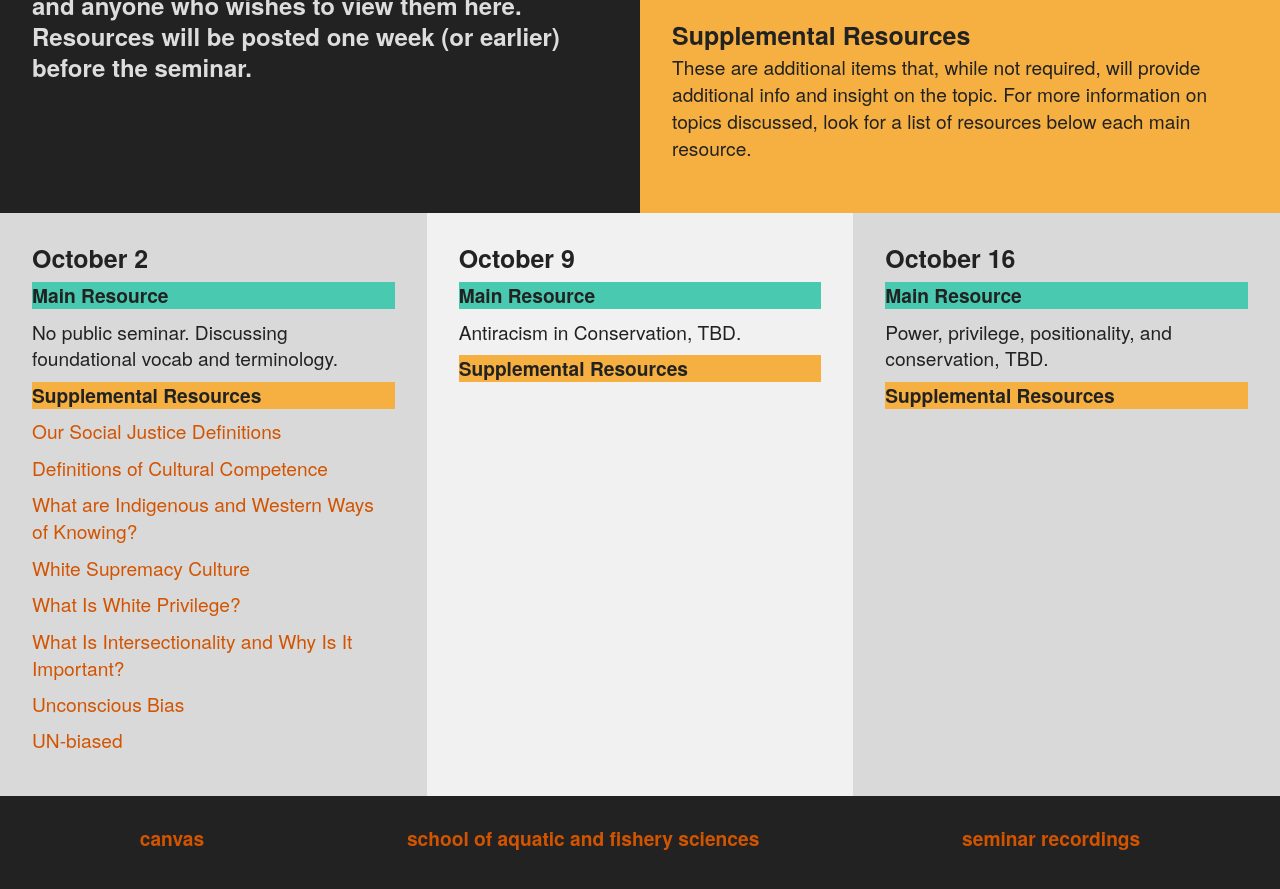
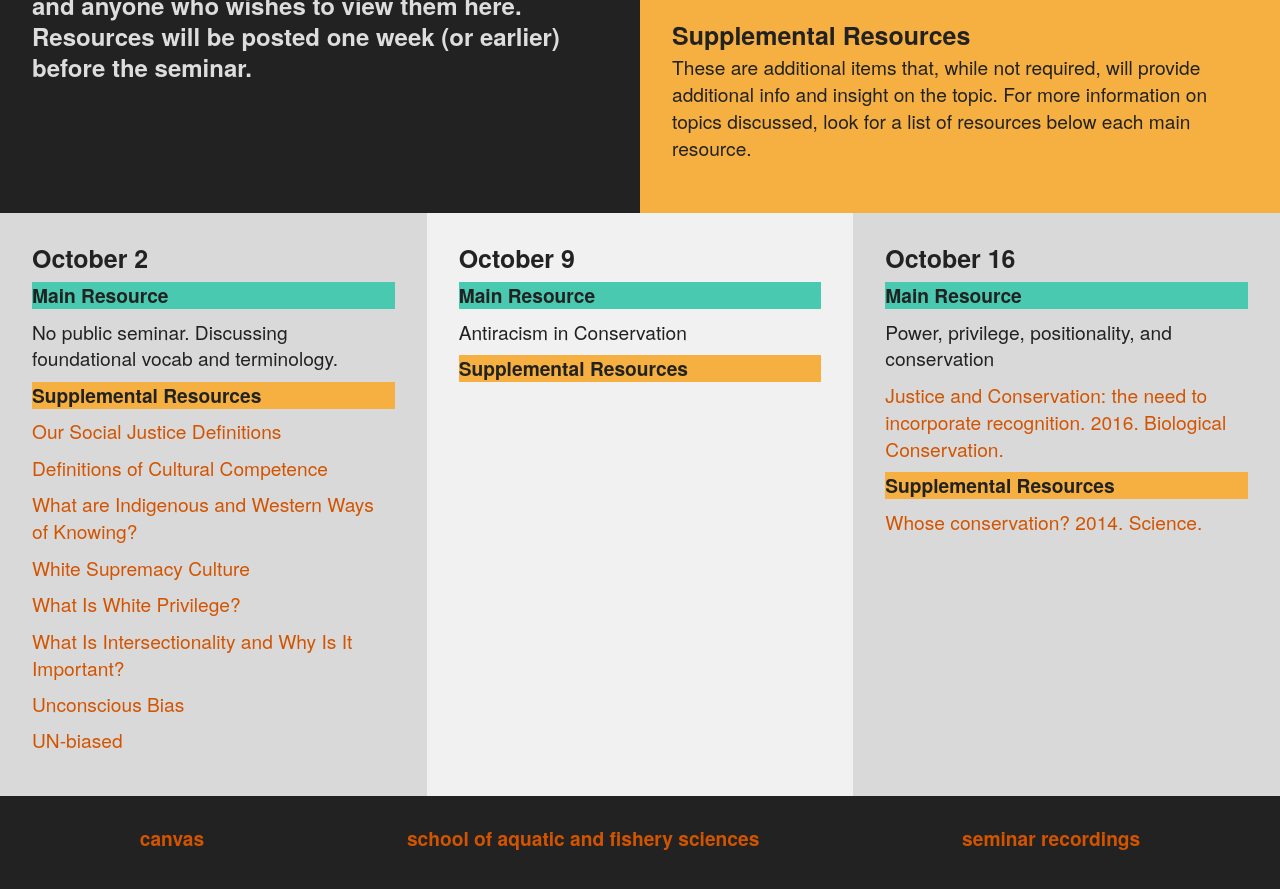
Before and after one commit to amburgey/FISH513InclusiveConservation, a Jekyll site: the page built from readings.html, in a window 1280 px wide and 900 px high, scrolled down 700 px. Shown: the top 889 px of the window. Built offline with Jekyll 4.4.1, drawn with Linux system fonts in a browser that asks for light colours.

Commit message:
update Isabel's resources

```diff
--- a/readings.html
+++ b/readings.html
@@ -46,15 +46,17 @@ layout: list
         <li class="gi tile--alt4">
             <h3>October 9</h3>
 			<p class="tile_blue"> Main Resource </p>
-            <p class="tile_space"> Antiracism in Conservation, TBD.</p>
+            <p class="tile_space"> Antiracism in Conservation</p>
 			<p class="tile_yellow"> Supplemental Resources </p>
         </li>
 
         <li class="gi tile--alt3">
             <h3>October 16</h3>
 			<p class="tile_blue"> Main Resource </p>
-            <p class="tile_space"> Power, privilege, positionality, and conservation, TBD.</p>
+            <p class="tile_space"> Power, privilege, positionality, and conservation</p>
+			<p class="tile_space"><a href="https://www.researchgate.net/publication/299251136_Justice_and_Conservation_the_need_to_incorporate_recognition" target="_blank" rel="noopener noreferrer">Justice and Conservation: the need to incorporate recognition. 2016. Biological Conservation.</a> </p>
 			<p class="tile_yellow"> Supplemental Resources </p>
+			<p class="tile_space"><a href="https://www.researchgate.net/publication/266254279_Ecology_Whose_conservation" target="_blank" rel="noopener noreferrer">Whose conservation? 2014. Science.</a> </p>
         </li>
 
 	</ul><!--end .g--3up-->
```
